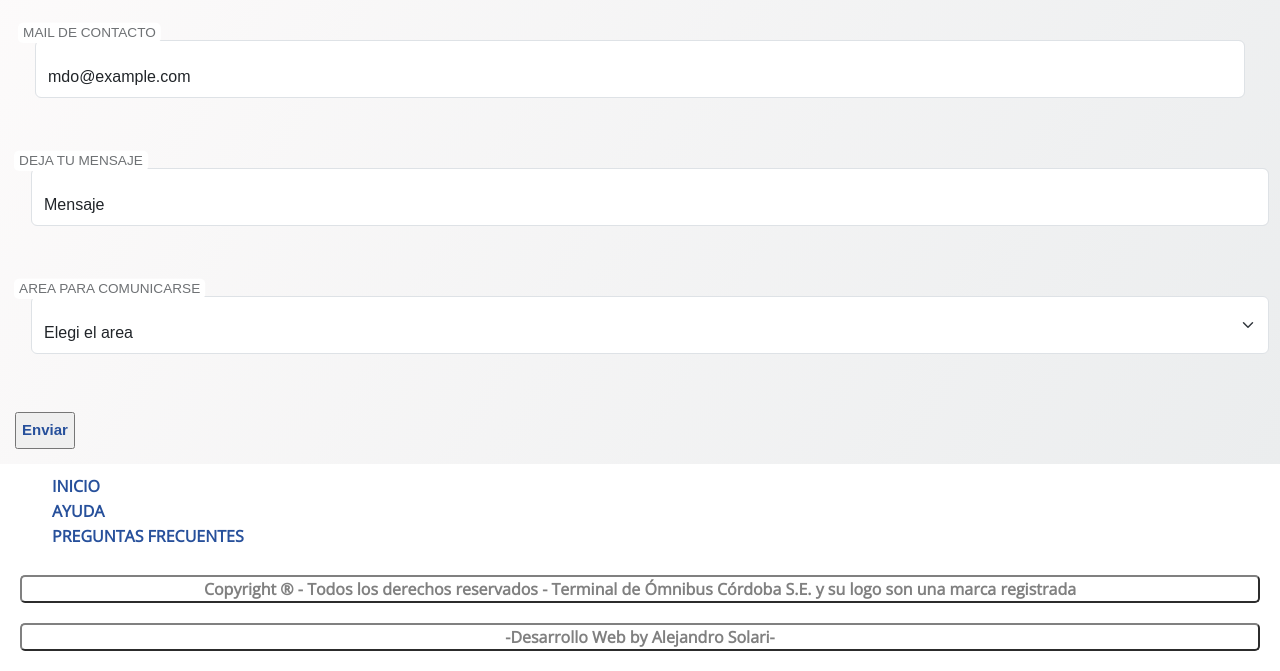
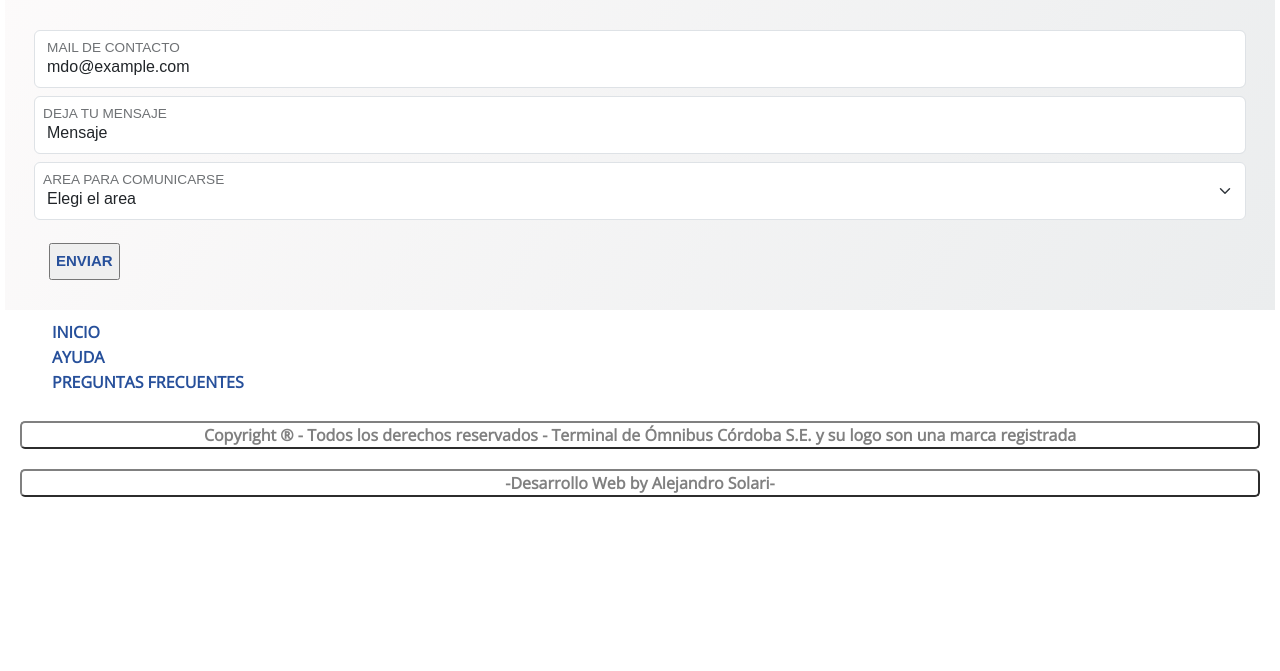
Before and after one commit to Ale-Solari/pre-entrega3.Solari, a plain HTML site: page secciones/contacto.html in a window 1280 px wide. Shown: the part 255-926 px from the top of the page. After the commit the page ends 800 px from the top, so only its background shows below. Drawn offline with nearby package versions, Linux system fonts and the light colour scheme; a web font is replaced by a local one.

Commit message:
corregi la posicion del formulario de contacto, modifique el boton enviar

```diff
--- a/css/style.css
+++ b/css/style.css
@@ -165,24 +165,24 @@ select:hover {
     font-size: 10px;
     border: 1px ridge #69ade2; } }
 
-/* MAIN - CONTACTO - BOOSTRAP Y PSEUDOCLASES*/
+/* MAIN - CONTACTO - BOOSTRAP Y ANIDACION*/
 .main-contacto {
-  background-image: linear-gradient(120deg, #fdfbfb 0%, #ebedee 100%); }
-
-.form-floating {
+  background-image: linear-gradient(120deg, #fdfbfb 0%, #ebedee 100%);
+  margin: 5px; }
+  .main-contacto .g-2 {
     display: flex;
     flex-direction: column;
-  align-content: space-around;
+    align-content: flex-end;
     align-items: stretch;
     margin: 10px;
-  padding: 25px;
+    padding: 15px;
     text-transform: uppercase; }
-
   .main-contacto .boton-enviar {
     margin: 15px;
     padding: 5px;
     color: #27509b;
     font-size: 15px;
+    text-transform: uppercase;
     font-weight: bolder; }
 
 /* FOOTER CON FLEX-BOX*/
--- a/scss/secciones/_main-contacto.scss
+++ b/scss/secciones/_main-contacto.scss
@@ -1,23 +1,25 @@
-/* MAIN - CONTACTO - BOOSTRAP Y PSEUDOCLASES*/
+/* MAIN - CONTACTO - BOOSTRAP Y ANIDACION*/
 
 .main-contacto {
     background-image: linear-gradient(120deg, #fdfbfb 0%, #ebedee 100%);
-}
+    margin: 5px;
 
-.form-floating {
+    .g-2 {
         display: flex;
         flex-direction: column;
-    align-content: space-around;
+        align-content: flex-end;
         align-items: stretch;
         margin: 10px;
-    padding: 25px;
+        padding: 15px;
         text-transform: uppercase;
     }
 
-.main-contacto .boton-enviar {
+    .boton-enviar {
         margin: 15px;
         padding: 5px;
         color: rgb(39, 80, 155);
         font-size: 15px;
+        text-transform: uppercase;
         font-weight: bolder;
     }
+}
```
Also changed, not shown: scss/utilidades/_variables.scss (added). Lines whose indentation alone changed are shown as unchanged.
